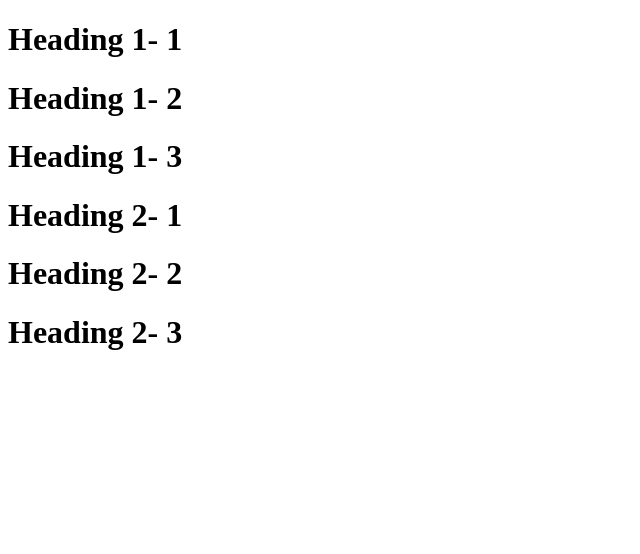
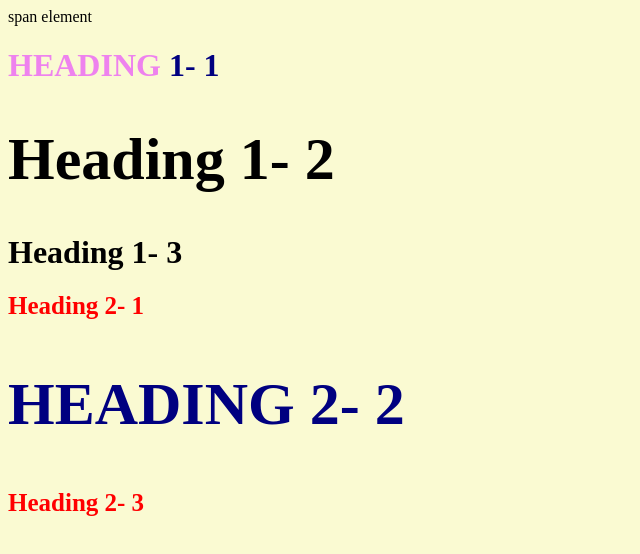
Before and after one commit to OliverC-123/Cartoon-Hero, a plain HTML site: page style-test.html in a window 1280 px wide. Shown: the whole page, without its empty margins (0-640 px from the left). Drawn offline with Linux system fonts and the light colour scheme.

Commit message:
css test + css style file

```diff
--- /dev/null
+++ b/css/test.css
@@ -0,0 +1,21 @@
+ body{background-color: lightgoldenrodyellow; }
+ <style type="text/css">
+       h1{
+          font-size: 30px;
+          color: teal;
+         }
+       h2{
+          color: red;
+          font-size: 25px;
+         }
+       .big{
+        font-size: 60px;
+       }
+       .uppercase{
+        text-transform: uppercase;
+        color: navy;
+       }
+       h1 span{
+        color: violet;
+       }
+    </style> }
--- a/style-test.html
+++ b/style-test.html
@@ -1,20 +1,19 @@
 <!DOCTYPE html>
 
-<html lang="en" xmlns="http://www.w3.org/1999/xhtml">
+<html>
 <head>
     <title>Style test</title>
-    <meta charset="utf-8" />
-    <title></title>
+    <link rel="stylesheet" type="text/css" href="css/test.css">
 </head>
 <body>
+<span>span element</span>
+    <h1 class="uppercase"><span>Heading</span> 1- 1</h1>
+    <h1 class="big">Heading 1- 2</h1>
+    <h1>Heading 1- 3</h1>
 
-    <h1> <style="font-size: 30px; color:#57ADF5;">Heading 1- 1</h1>
-    <h1> Heading 1- 2</h1>
-    <h1> Heading 1- 3</h1>
-
-    <h1> Heading 2- 1</h1>
-    <h1> Heading 2- 2</h1>
-    <h1> Heading 2- 3</h1>
+    <h2>Heading 2- 1</h2>
+    <h2 class="big uppercase">Heading 2- 2</h2>
+    <h2>Heading 2- 3</h2>
 
 
 </body>
```
